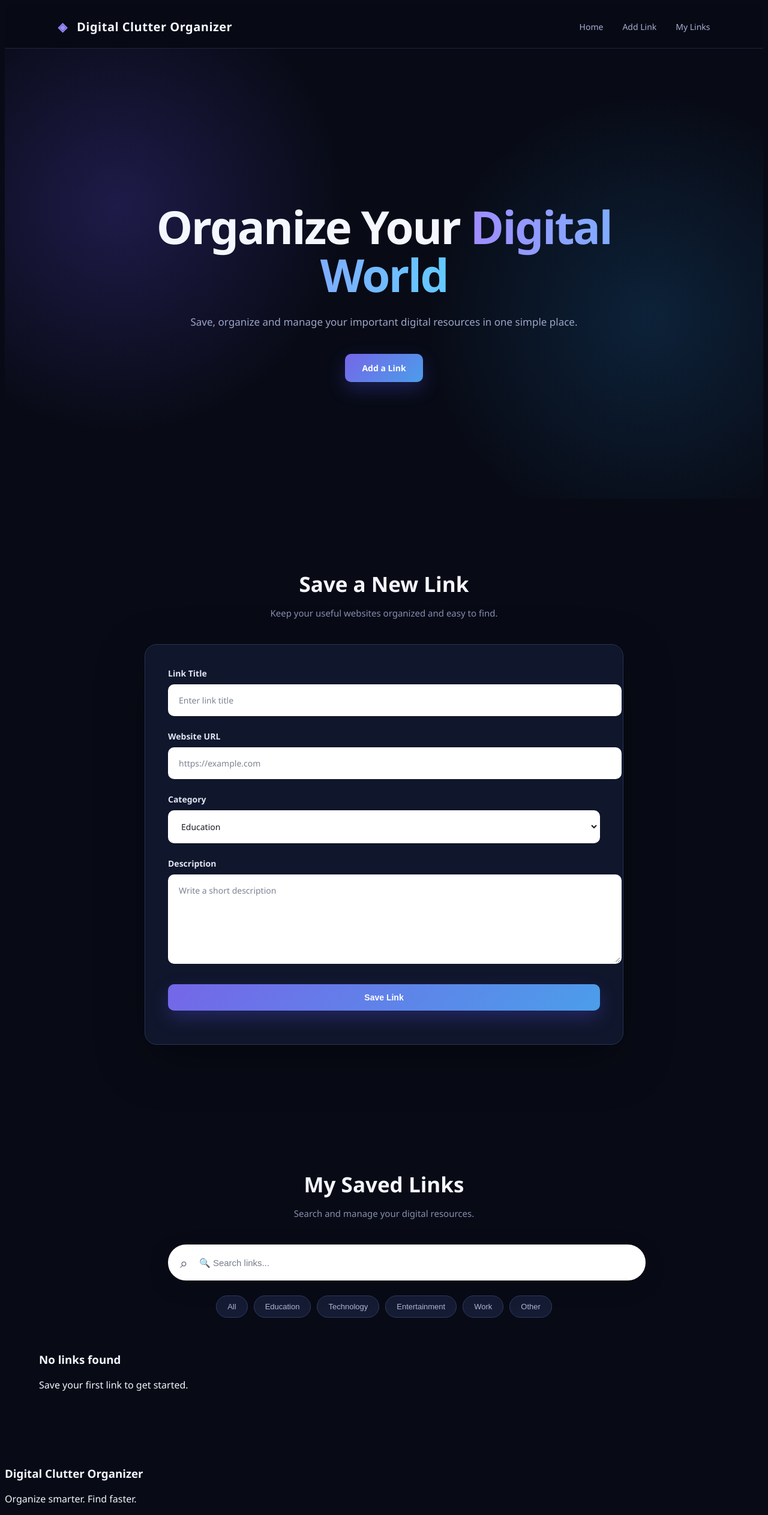
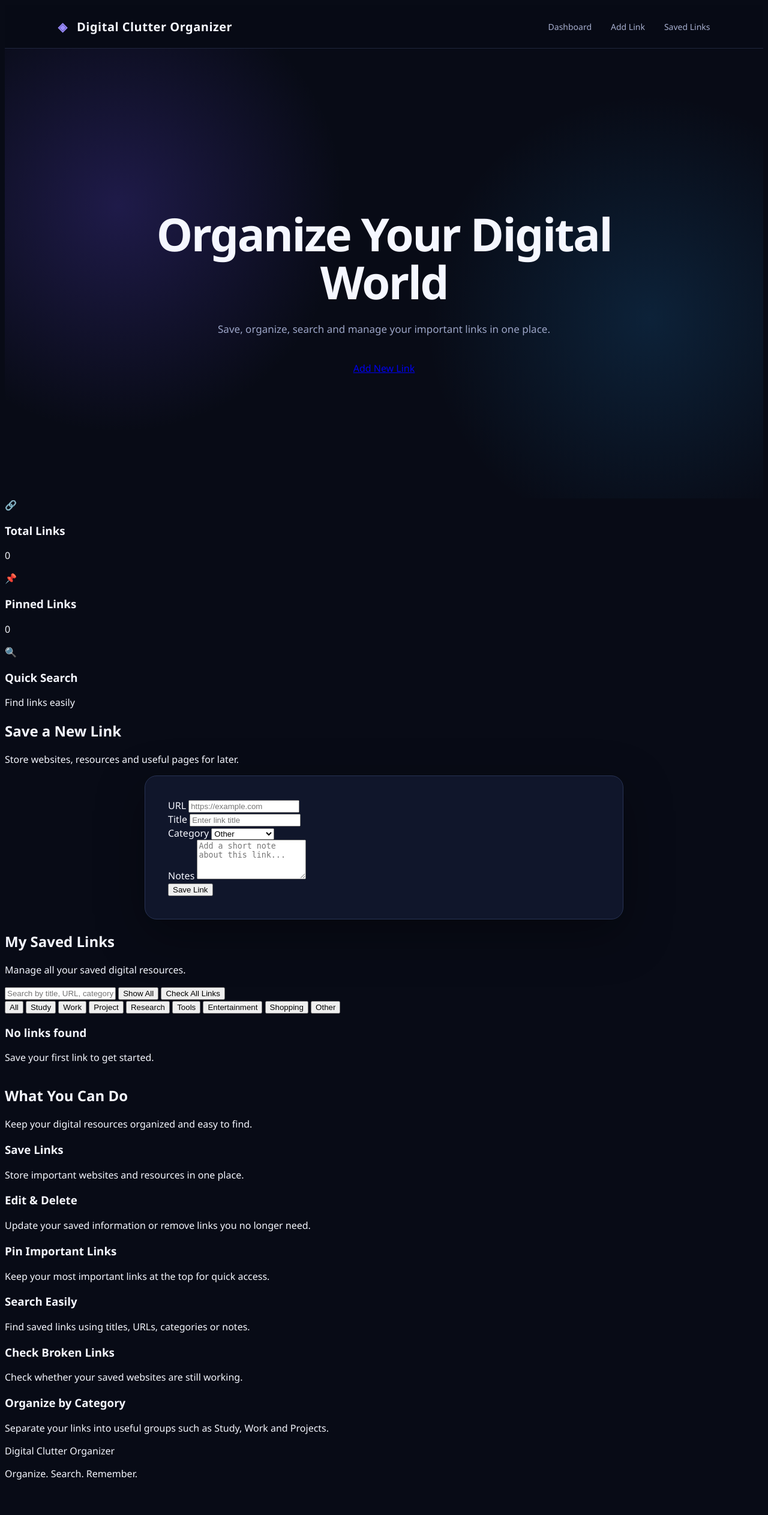
Before and after one commit to AnushaNaik29/Digital-Clutter-Organizer, a Flask app: page / in a window 1280 px wide. Shown: the whole page at 60% size. After the commit the page ends 2467 px from the top, so only its background shows below. Run offline with Flask 3, Linux system fonts and the light colour scheme; data that the repository does not hold is empty.

Commit message:
Update index.html

```diff
--- a/templates/index.html
+++ b/templates/index.html
@@ -1,10 +1,8 @@
-
 <!DOCTYPE html>
 <html lang="en">
 
 <head>
     <meta charset="UTF-8">
-
     <meta name="viewport" content="width=device-width, initial-scale=1.0">
 
     <title>Digital Clutter Organizer</title>
@@ -22,41 +20,31 @@
     </div>
 
     <div class="nav-links">
-
-        <a href="#home">
-            Home
-        </a>
-
-        <a href="#add-link">
-            Add Link
-        </a>
-
-        <a href="#my-links">
-            My Links
-        </a>
-
+        <a href="#dashboard">Dashboard</a>
+        <a href="#addLink">Add Link</a>
+        <a href="#savedLinks">Saved Links</a>
     </div>
 
 </nav>
 
 
-<section class="hero" id="home">
+<main>
+
+
+<section class="hero">
 
     <div class="hero-content">
 
         <h1>
-            Organize Your
-            <span>Digital World</span>
+            Organize Your Digital World
         </h1>
 
         <p>
-            Save, organize and manage your important digital resources
-            in one simple place.
+            Save, organize, search and manage your important links in one place.
         </p>
 
-        <a href="#add-link"
-           class="main-button">
-            Add a Link
+        <a href="#addLink" class="primary-button">
+            Add New Link
         </a>
 
     </div>
@@ -64,16 +52,64 @@
 </section>
 
 
-<section class="section" id="add-link">
 
-    <div class="section-title">
+<section id="dashboard" class="dashboard">
+
+    <div class="stat-card">
+
+        <div class="stat-icon">
+            🔗
+        </div>
+
+        <div>
+            <h3>Total Links</h3>
+            <p id="totalLinks">0</p>
+        </div>
+
+    </div>
+
+
+    <div class="stat-card">
+
+        <div class="stat-icon">
+            📌
+        </div>
+
+        <div>
+            <h3>Pinned Links</h3>
+            <p id="pinnedLinks">0</p>
+        </div>
+
+    </div>
+
+
+    <div class="stat-card">
+
+        <div class="stat-icon">
+            🔍
+        </div>
+
+        <div>
+            <h3>Quick Search</h3>
+            <p>Find links easily</p>
+        </div>
+
+    </div>
+
+</section>
+
+
+
+<section id="addLink" class="add-section">
+
+    <div class="section-heading">
 
         <h2>
             Save a New Link
         </h2>
 
         <p>
-            Keep your useful websites organized and easy to find.
+            Store websites, resources and useful pages for later.
         </p>
 
     </div>
@@ -81,64 +117,72 @@
 
     <div class="form-card">
 
-        <form id="linkForm">
+        <div class="form-group">
 
-            <div class="input-group">
-
-                <label for="title">
-                    Link Title
+            <label for="urlInput">
+                URL
             </label>
 
             <input
                 type="text"
-                    id="title"
-                    placeholder="Enter link title"
-                    required>
+                id="urlInput"
+                placeholder="https://example.com">
 
         </div>
 
 
-            <div class="input-group">
+        <div class="form-group">
 
-                <label for="url">
-                    Website URL
+            <label for="titleInput">
+                Title
             </label>
 
             <input
-                    type="url"
-                    id="url"
-                    placeholder="https://example.com"
-                    required>
+                type="text"
+                id="titleInput"
+                placeholder="Enter link title">
 
         </div>
 
 
-            <div class="input-group">
+        <div class="form-group">
 
-                <label for="category">
+            <label for="categoryInput">
                 Category
             </label>
 
-                <select id="category">
+            <select id="categoryInput">
 
-                    <option value="Education">
-                        Education
+                <option value="Other">
+                    Other
                 </option>
 
-                    <option value="Technology">
-                        Technology
+                <option value="Study">
+                    Study
+                </option>
+
+                <option value="Work">
+                    Work
+                </option>
+
+                <option value="Project">
+                    Project
+                </option>
+
+                <option value="Research">
+                    Research
+                </option>
+
+                <option value="Tools">
+                    Tools
                 </option>
 
                 <option value="Entertainment">
                     Entertainment
                 </option>
 
-                    <option value="Work">
-                        Work
-                    </option>
-
-                    <option value="Other">
-                        Other
+                <option value="Shopping">
+                    Shopping
                 </option>
 
             </select>
@@ -146,82 +190,108 @@
         </div>
 
 
-            <div class="input-group">
+        <div class="form-group">
 
-                <label for="description">
-                    Description
+            <label for="notesInput">
+                Notes
             </label>
 
             <textarea
-                    id="description"
-                    placeholder="Write a short description"></textarea>
+                id="notesInput"
+                rows="4"
+                placeholder="Add a short note about this link..."></textarea>
 
         </div>
 
 
         <button
-                type="submit"
-                class="save-button">
+            id="saveButton"
+            class="primary-button"
+            onclick="addLink()">
 
             Save Link
 
         </button>
-
-
-            <p id="message"></p>
-
-        </form>
 
     </div>
 
 </section>
 
 
-<section class="section" id="my-links">
 
-    <div class="section-title">
+<section id="savedLinks" class="links-section">
+
+    <div class="section-heading">
 
         <h2>
             My Saved Links
         </h2>
 
         <p>
-            Search and manage your digital resources.
+            Manage all your saved digital resources.
         </p>
 
     </div>
 
 
-    <div class="search-box">
+
+    <div class="search-area">
 
         <input
             type="text"
             id="searchInput"
-            placeholder="🔍 Search links...">
+            placeholder="Search by title, URL, category or notes...">
+
+        <button
+            onclick="loadLinks()">
+
+            Show All
+
+        </button>
+
+        <button
+            onclick="checkAllLinks()">
+
+            Check All Links
+
+        </button>
 
     </div>
 
 
-    <div class="filters">
 
-        <button onclick="filterCategory('All')">
+    <div class="category-filter">
+
+        <button onclick="loadLinks()">
             All
         </button>
 
-        <button onclick="filterCategory('Education')">
-            Education
+        <button onclick="filterCategory('Study')">
+            Study
         </button>
 
-        <button onclick="filterCategory('Technology')">
-            Technology
+        <button onclick="filterCategory('Work')">
+            Work
+        </button>
+
+        <button onclick="filterCategory('Project')">
+            Project
+        </button>
+
+        <button onclick="filterCategory('Research')">
+            Research
+        </button>
+
+        <button onclick="filterCategory('Tools')">
+            Tools
         </button>
 
         <button onclick="filterCategory('Entertainment')">
             Entertainment
         </button>
 
-        <button onclick="filterCategory('Work')">
-            Work
+        <button onclick="filterCategory('Shopping')">
+            Shopping
         </button>
 
         <button onclick="filterCategory('Other')">
@@ -231,22 +301,129 @@
     </div>
 
 
-    <div id="linksContainer"></div>
+
+    <div id="linksContainer" class="links-container">
+
+    </div>
 
 </section>
 
 
-<footer>
+
+<section class="features-section">
+
+    <div class="section-heading">
+
+        <h2>
+            What You Can Do
+        </h2>
+
+        <p>
+            Keep your digital resources organized and easy to find.
+        </p>
+
+    </div>
+
+
+    <div class="features-grid">
+
+        <div class="feature-card">
 
             <h3>
-        Digital Clutter Organizer
+                Save Links
             </h3>
 
             <p>
-        Organize smarter. Find faster.
+                Store important websites and resources in one place.
+            </p>
+
+        </div>
+
+
+        <div class="feature-card">
+
+            <h3>
+                Edit & Delete
+            </h3>
+
+            <p>
+                Update your saved information or remove links you no longer need.
+            </p>
+
+        </div>
+
+
+        <div class="feature-card">
+
+            <h3>
+                Pin Important Links
+            </h3>
+
+            <p>
+                Keep your most important links at the top for quick access.
+            </p>
+
+        </div>
+
+
+        <div class="feature-card">
+
+            <h3>
+                Search Easily
+            </h3>
+
+            <p>
+                Find saved links using titles, URLs, categories or notes.
+            </p>
+
+        </div>
+
+
+        <div class="feature-card">
+
+            <h3>
+                Check Broken Links
+            </h3>
+
+            <p>
+                Check whether your saved websites are still working.
+            </p>
+
+        </div>
+
+
+        <div class="feature-card">
+
+            <h3>
+                Organize by Category
+            </h3>
+
+            <p>
+                Separate your links into useful groups such as Study, Work and Projects.
+            </p>
+
+        </div>
+
+    </div>
+
+</section>
+
+</main>
+
+
+
+<footer>
+
+    <p>
+        Digital Clutter Organizer
+    </p>
+
+    <p>
+        Organize. Search. Remember.
     </p>
 
 </footer>
+
 
 
 <script src="{{ url_for('static', filename='app.js') }}"></script>
```
Lines whose indentation alone changed are shown as unchanged.
